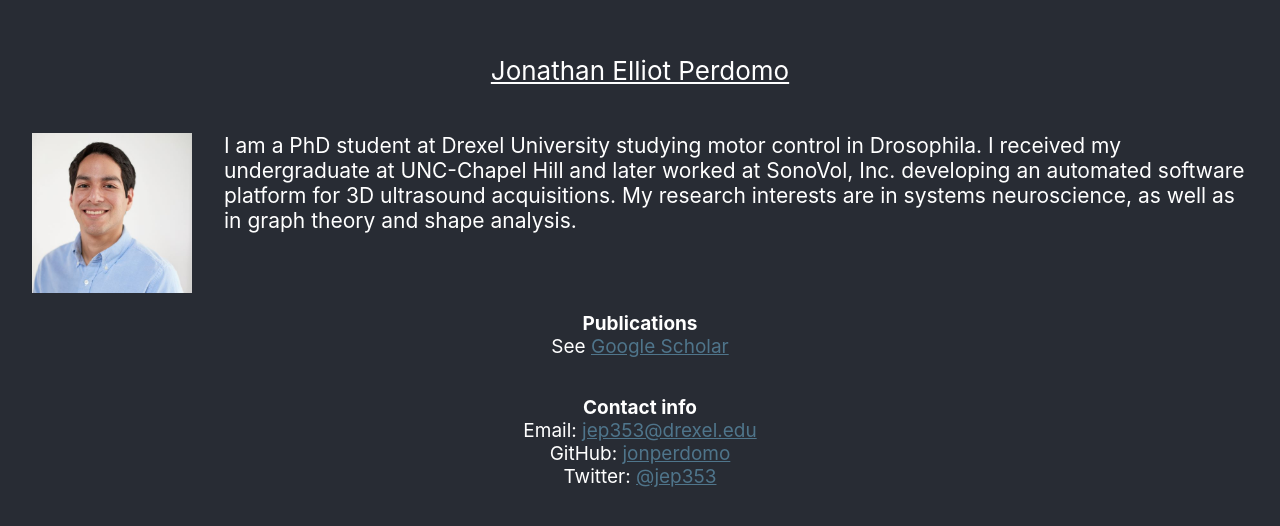
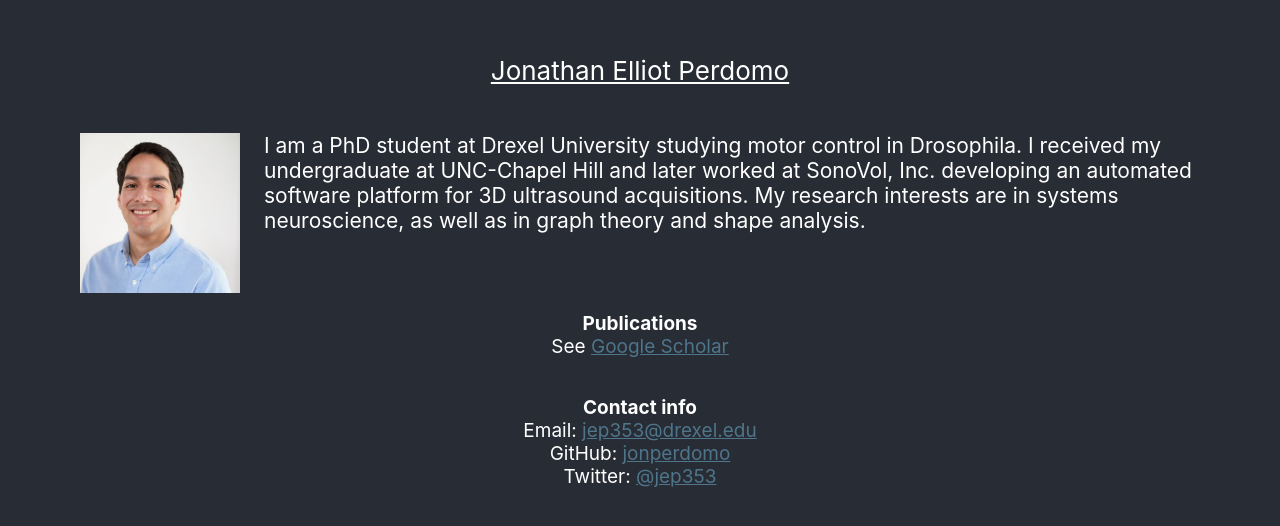
Before and after one commit to jonperdomo/jonperdomo.github.io, a React (Create React App) app: page / in a window 1280 px wide. Shown: the part 132-658 px from the top of the page. Built offline with nearby package versions, Linux system fonts and the light colour scheme.

Commit message:
ENH: Update padding for ios

```diff
--- a/src/App.css
+++ b/src/App.css
@@ -40,11 +40,11 @@
 }
 
 .image {
-    padding-left: 2rem;
-    padding-right: 2rem;
+    padding-left: 10vmin;
+    padding-right: 10vmin;
 }
 
 img {
-    padding-right: 2rem;
+    padding-right: 3vmin;
     float: left;
 }
```
